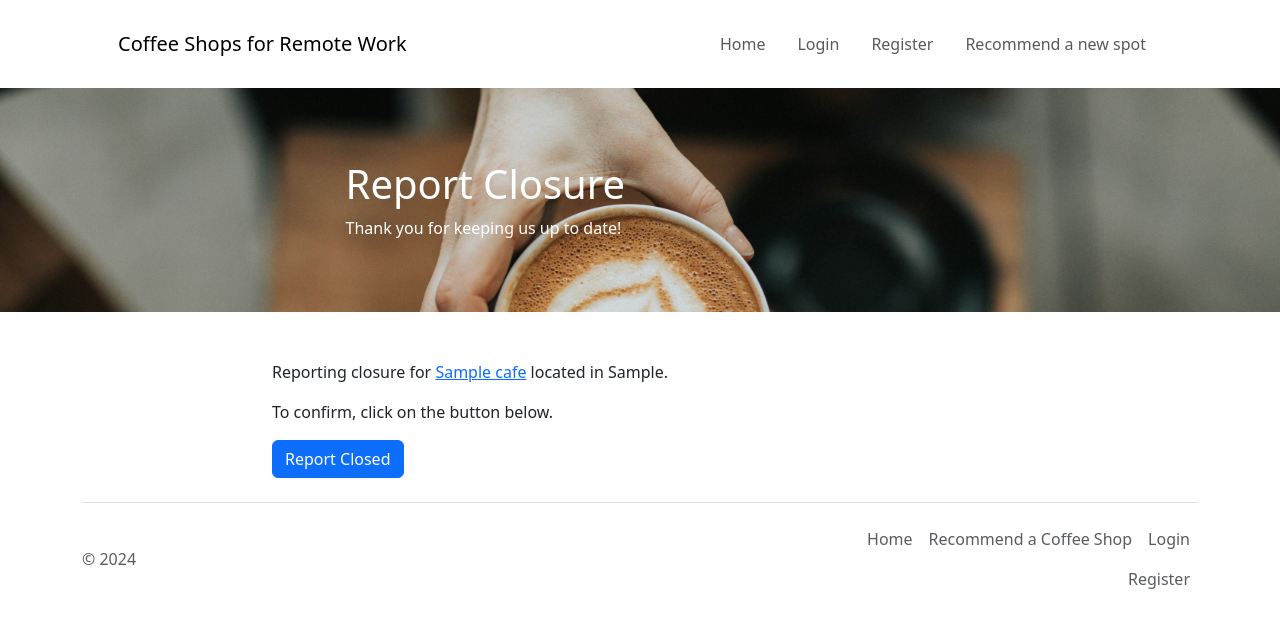
After one commit to MCDAngelo/remote_work_coffee_shops_website, a Flask app: page /report_closure/1 in a window 1280 px wide. The commit adds this page. Shown: the top 628 px of the page. Run offline with Flask 3, Linux system fonts and the light colour scheme; tables that the repository leaves empty hold one stand-in row (values such as "Sample post"); some libraries are stand-ins or nearby versions.

Commit message:
Add flow to handle reported closures

```diff
--- a/forms.py
+++ b/forms.py
@@ -41,6 +41,6 @@ class CoffeeShopForm(FlaskForm):
     seats = SelectField("Approx. number of seats", validators=[DataRequired()])
     coffee_price = DecimalField(
         "Cost of a cup of coffee (£)",
-        validators=[DataRequired(), NumberRange(min=0.5, max=20)],
+        validators=[NumberRange(min=0.5, max=20)],
     )
     submit = SubmitField("Submit")
--- a/main.py
+++ b/main.py
@@ -1,4 +1,4 @@
-from flask import Flask, redirect, render_template, url_for
+from flask import Flask, redirect, render_template, request, url_for
 from flask_bootstrap import Bootstrap5
 from flask_sqlalchemy import SQLAlchemy
 from sqlalchemy import Boolean, Integer, String
@@ -36,6 +36,7 @@ class Cafe(db.Model):
     has_sockets: Mapped[bool] = mapped_column(Boolean, nullable=False)
     can_take_calls: Mapped[bool] = mapped_column(Boolean, nullable=False)
     coffee_price: Mapped[str] = mapped_column(String(250), nullable=True)
+    potentially_closed: Mapped[bool] = mapped_column(Boolean, nullable=True)
 
 
 # Create the db:
@@ -91,7 +92,7 @@ def home():
     return render_template("index.html", cafes=cafes_list, form=filter_form)
 
 
-@app.route("/cafe-<int:cafe_id>")
+@app.route("/cafe/<int:cafe_id>")
 def show_cafe(cafe_id):
     cafe = db.get_or_404(Cafe, cafe_id)
     return render_template("cafe_info.html", cafe=cafe)
@@ -119,10 +120,15 @@ def add_new_cafe():
     return render_template("add_cafe.html", form=cafe_form)
 
 
-@app.route("/contact")
-def contact():
-    # Update template
-    return render_template("index.html")
+@app.route("/report_closure/<int:cafe_id>", methods=["GET", "POST"])
+def report_closure(cafe_id):
+    submitted = False
+    cafe = db.get_or_404(Cafe, cafe_id)
+    if request.method == "POST":
+        submitted = True
+        cafe.potentially_closed = True
+        db.session.commit()
+    return render_template("report_closure.html", cafe=cafe, submitted_req=submitted)
 
 
 @app.route("/login")
--- a/templates/header.html
+++ b/templates/header.html
@@ -48,9 +48,6 @@
           <li class="nav-item">
             <a class="nav-link px-lg-3 py-3 py-lg-4" href="{{ url_for('add_new_cafe') }}">Recommend a new spot</a>
           </li>
-          <li class="nav-item">
-            <a class="nav-link px-lg-3 py-3 py-lg-4" href="{{ url_for('contact') }}">Contact</a>
-          </li>
         </ul>
       </div>
     </div>
--- /dev/null
+++ b/templates/report_closure.html
@@ -0,0 +1,39 @@
+{% include "header.html" %}
+{% from 'bootstrap5/form.html' import render_form %}
+
+<header class="masthead py-5"
+  style="background-image: url('../static/assets/img/generic_coffee.jpg'); background-size:cover">
+  <div class="container position-relative my-4 px-4 px-lg-5">
+    <div class="row gx-4 gx-lg-5 justify-content-center">
+      <div class="col-md-10 col-lg-8 col-xl-7">
+        <div class="page-heading">
+          <h1 style="color:white">Report Closure</h1>
+          <span class="subheading" style="color:white">Thank you for keeping us up to date!</span>
+        </div>
+      </div>
+    </div>
+  </div>
+</header>
+<main class="mb-4 mt-5">
+  <div class="container">
+    <div class="row">
+      <div class="col-lg-8 col-md-10 mx-auto">
+        {% if submitted_req %}
+        <p> Thank you for your submission! </p>
+        <p> Our team will review <a href={{ url_for("show_cafe", cafe_id=cafe.id)}}>{{ cafe.name }}</a> located in {{
+          cafe.location }}.</p>
+        {% else %}
+        <p> Reporting closure for <a href={{ url_for("show_cafe", cafe_id=cafe.id)}}>{{ cafe.name }}</a> located in {{
+          cafe.location }}.</p>
+        <p> To confirm, click on the button below.</p>
+        <form method="post">
+          <button type="submit" class="btn btn-primary">Report Closed</button>
+        </form>
+        {% endif %}
+
+      </div>
+    </div>
+  </div>
+</main>
+
+{% include "footer.html" %}
```
Also changed, not shown: templates/cafe_info.html (+10 -1 lines), templates/index.html (+8 -8 lines).
